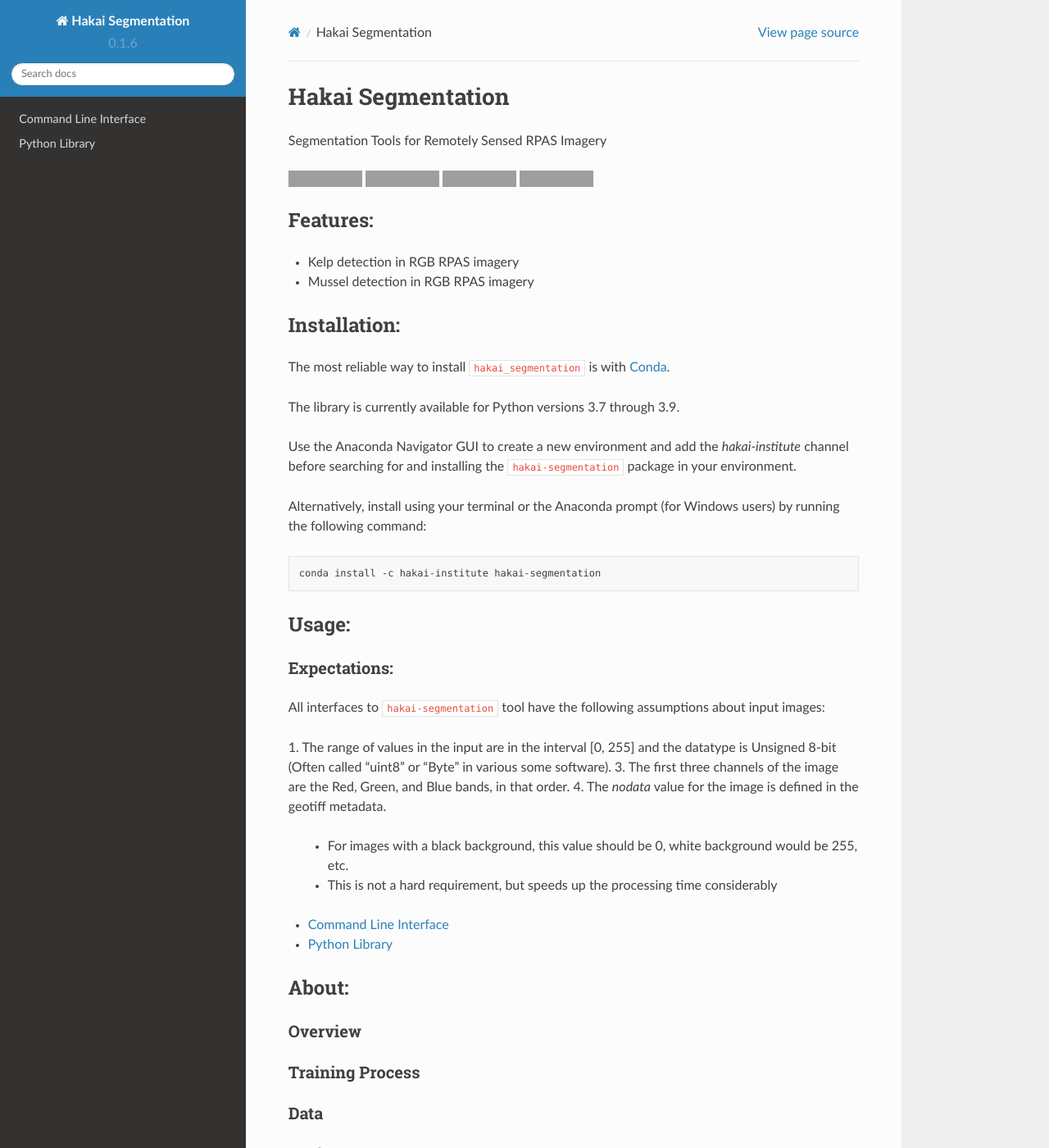
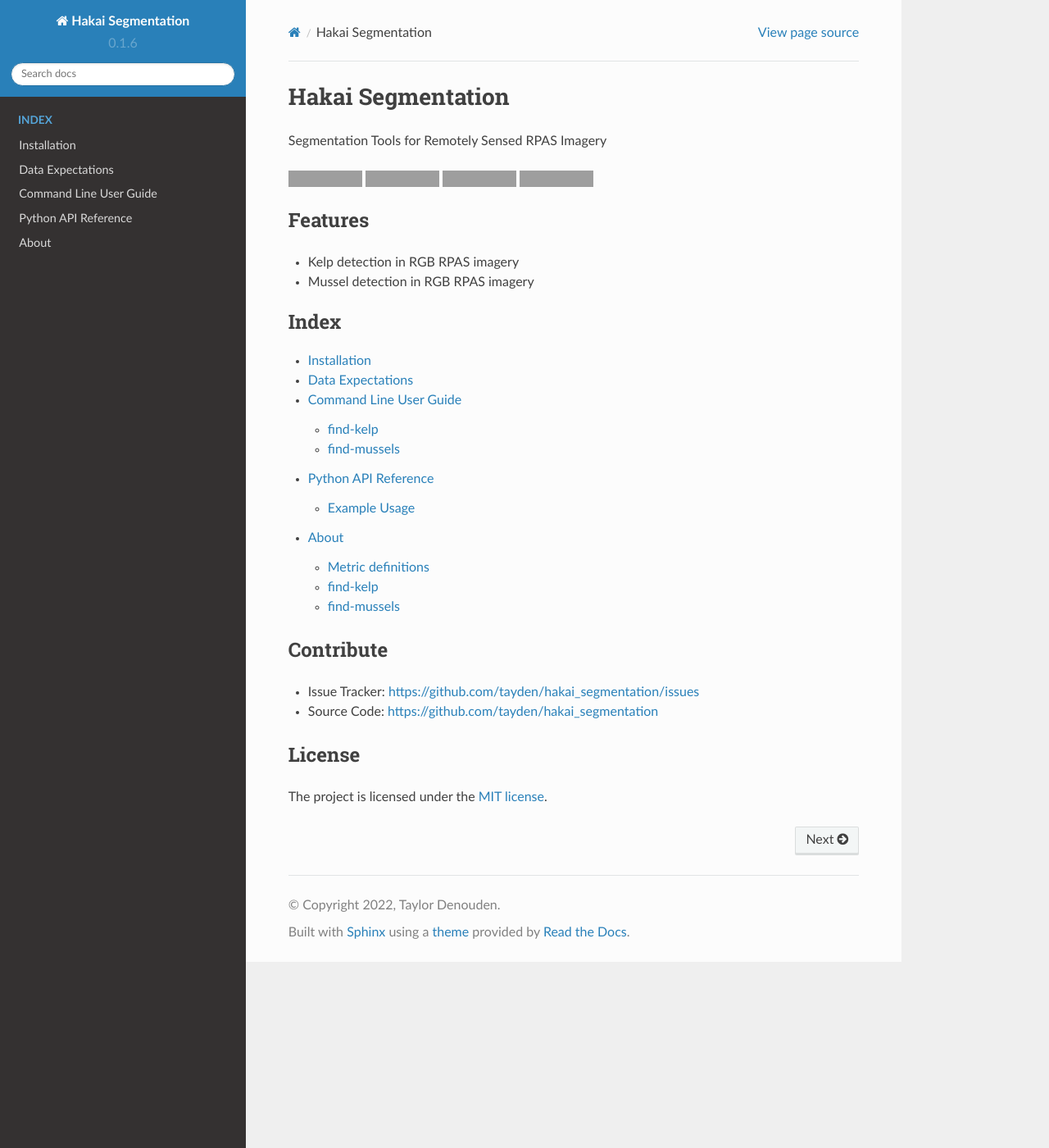
Before and after one commit to HakaiInstitute/kelp-o-matic, a Sphinx documentation site: the page built from docs/index.rst, in a window 1280 px wide and 1400 px high. Shown: the whole window at 82% size. Built offline with Sphinx 7.4.7 and the Read the Docs theme 2.0.0, drawn with Linux system fonts in a browser that asks for light colours; some of the changed text lies outside the part shown; grey boxes are pictures that could not be loaded.

Commit message:
Update documentation (#15)
* Update install instructions

* Add metrics info

* Add dataset details

* Add training details

* Fix some formatting issues

* Don't unit test on push to dev

```diff
--- a/docs/conf.py
+++ b/docs/conf.py
@@ -37,7 +37,6 @@
     'sphinx.ext.intersphinx',
     'sphinx.ext.viewcode',
     'sphinx.ext.napoleon',
-
 ]
 intersphinx_mapping = {
     'python': ('https://docs.python.org/3/', None),
--- a/docs/index.rst
+++ b/docs/index.rst
@@ -1,6 +1,6 @@
-==================
+******************
 Hakai Segmentation
-==================
+******************
 
 Segmentation Tools for Remotely Sensed RPAS Imagery
 
@@ -24,91 +24,29 @@
   :alt: Version
   :height: 20px
 
-Features:
----------
+Features
+========
 
 - Kelp detection in RGB RPAS imagery
 - Mussel detection in RGB RPAS imagery
 
-Installation:
--------------
-The most reliable way to install ``hakai_segmentation`` is with `Conda <https://docs.anaconda.com/anaconda/>`_.
+.. toctree::
+    :maxdepth: 2
+    :caption: Index
 
-The library is currently available for Python versions 3.7 through 3.9.
+    installation
+    expectations
+    cli
+    lib
+    about
 
-Use the Anaconda Navigator GUI to create a new environment and add the *hakai-institute* channel before searching for and
-installing the ``hakai-segmentation`` package in your environment.
-
-Alternatively, install using your terminal or the Anaconda prompt (for Windows users) by running the following command:
-
-.. code-block:: bash
-
-    conda install -c hakai-institute hakai-segmentation
-
-
-Usage:
-------
-
-Expectations:
-~~~~~~~~~~~~~~~~~~
-
-All interfaces to ``hakai-segmentation`` tool have the following assumptions about input images:
-
-1. The range of values in the input are in the interval [0, 255] and the datatype is Unsigned 8-bit (Often called "uint8" or "Byte" in various some software).
-3. The first three channels of the image are the Red, Green, and Blue bands, in that order.
-4. The *nodata* value for the image is defined in the geotiff metadata.
-    - For images with a black background, this value should be 0, white background would be 255, etc.
-    - This is not a hard requirement, but speeds up the processing time considerably
-
-
-.. Usage
-.. toctree::
-   :maxdepth: 2
-
-   cli
-   lib
-
-
-About:
-------
-
-
-Overview
-~~~~~~~~
-
-Training Process
-~~~~~~~~~~~~~~~~
-
-Data
-~~~~
-
-Performance
-~~~~~~~~~~~
-
-+------------------+----------------------------------------------------------------+-------------------------+-------------+-------------+----------+----------+-------------+-------------+----------+----------+
-| Tool             | Model Architecture                                             | Output Classes          | Validation                                      | Test                                            |
-+                  +                                                                +                         +-------------+-------------+----------+----------+-------------+-------------+----------+----------+
-|                  |                                                                |                         | Class 0 IoU | Class 1 IoU | Mean IoU | Accuracy | Class 0 IoU | Class 1 IoU | Mean IoU | Accuracy |
-+==================+================================================================+=========================+=============+=============+==========+==========+=============+=============+==========+==========+
-| ``find-kelp``    | `LRASPP MobileNetV3-Large <https://arxiv.org/abs/1905.02244>`_ | 0=background, 1=kelp    | 0.9437      | 0.6609      | 0.8023   | 0.9555   | 0.9286      | 0.5930      | 0.76077  | 0.93844  |
-+------------------+----------------------------------------------------------------+-------------------------+-------------+-------------+----------+----------+-------------+-------------+----------+----------+
-| ``find-mussels`` | `LRASPP MobileNetV3-Large <https://arxiv.org/abs/1905.02244>`_ | 0=background, 1=mussels | 0.9622      | 0.7188      | 0.8405   | 0.9678   | -           | -           | -        | -        |
-+------------------+----------------------------------------------------------------+-------------------------+-------------+-------------+----------+----------+-------------+-------------+----------+----------+
-
-Contribute:
-~~~~~~~~~~~
+Contribute
+==========
 
 - Issue Tracker: https://github.com/tayden/hakai_segmentation/issues
 - Source Code: https://github.com/tayden/hakai_segmentation
 
-License:
-~~~~~~~~
+License
+=======
 
 The project is licensed under the `MIT license <https://raw.githubusercontent.com/tayden/hakai-segmentation/main/LICENSE.txt>`_.
-
-Indices and tables
-~~~~~~~~~~~~~~~~~~
-
-* :ref:`genindex`
-* :ref:`modindex`
-* :ref:`search`
```
Also changed, not shown: README.rst (+0 -20 lines), docs/about.rst (added, +162 -0 lines), docs/cli.rst (+61 -10 lines), docs/expectations.rst (added, +10 -0 lines), docs/installation.rst (added, +14 -0 lines), docs/lib.rst (+12 -3 lines), docs/usage.rst (deleted, +0 -10 lines), 1 other file.
